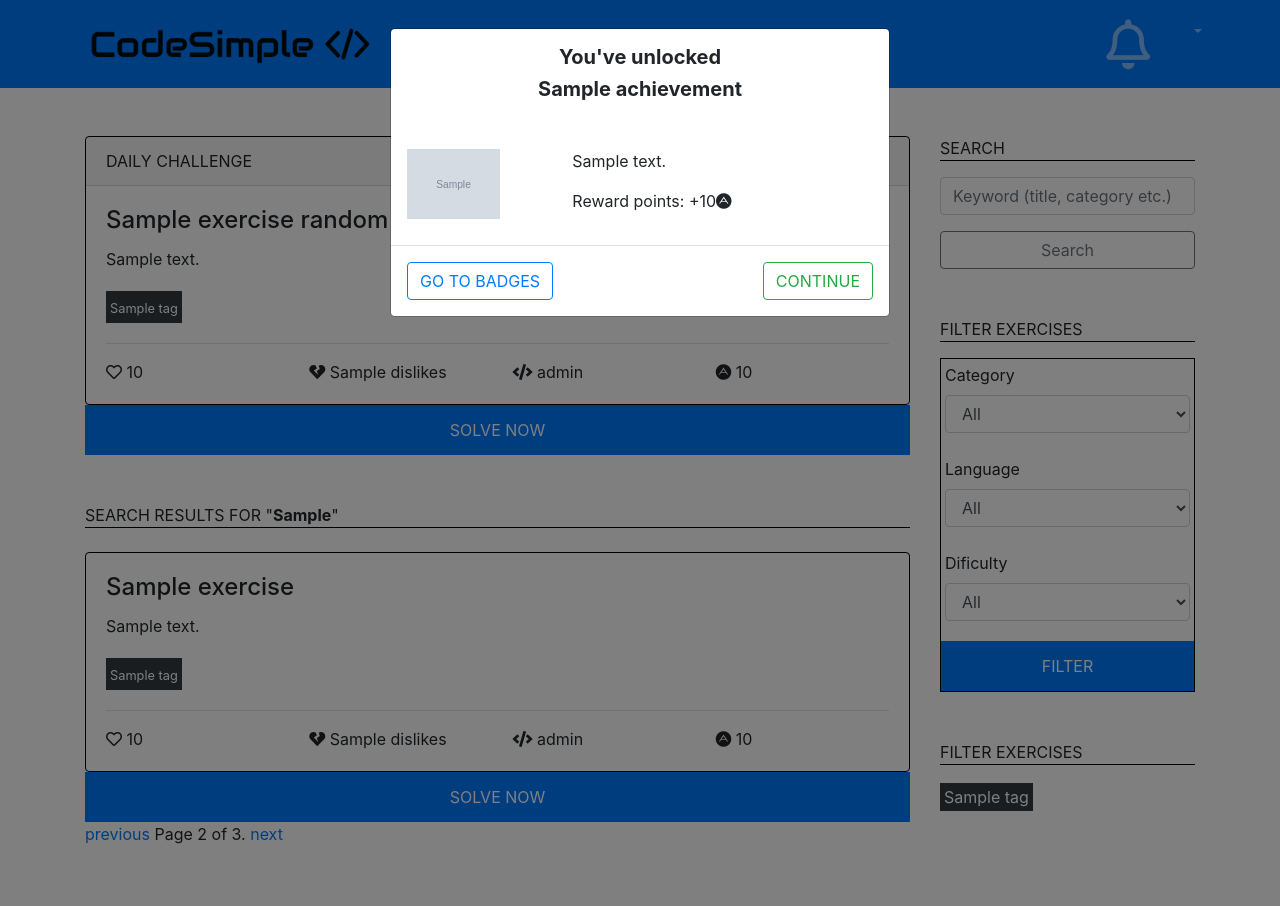
After one commit to mkwiatek770/code-simple, a Django app: template codesimple/templates/exercise/home.html in a window 1280 px wide. The commit adds this page. Run offline with Django 3.2, Linux system fonts and the light colour scheme; the template is opened without the code that fills it: most values are stand-ins (such as "Sample title", 1, 10 or a date in 2020); grey boxes marked "Sample" are stand-in pictures; some libraries are stand-ins or nearby versions.

Commit message:
Added home.html template

```diff
--- /dev/null
+++ b/codesimple/templates/exercise/home.html
@@ -0,0 +1,324 @@
+{% extends 'base.html' %}
+
+    {% load static %}
+    {% block head %}
+        <style>
+            .notification-bell{
+                position: relative;
+            }
+
+            .notification-counter{
+                content: "";
+                width: 20px;
+                height: 20px;
+                line-height: 20px;
+                text-align:center;
+                color: white;
+                position: absolute;
+                top: 10%;
+                right: 10%;
+                border-radius: 50%;
+                background-color: red;
+            }
+
+            #loading{
+                    background: url('{% static 'gif/loading.gif' %}') no-repeat center center;
+                    display: none;
+                    position: fixed;
+                    top: 0;
+                    left: 0;
+                    height: 100%;
+                    width: 100%;
+                    z-index: 9999999;
+            }
+        </style>
+
+    {% endblock %}
+
+    {% block content %}
+
+    {% comment %} Loading div {% endcomment %}
+    <div id="loading"></div>
+
+    {% comment %} Achievements {% endcomment %}
+    {% if achievements %}
+        {% for achievement in achievements %}
+            <div  class="modal">
+                <div class="modal-dialog">
+                    <div class="modal-content">
+                        {% comment %} <div class="modal-header">
+                            <button class="close" data-dismiss="modal">&times;</button>
+                        </div> {% endcomment %}
+                        <div class="modal-body">
+                            <h5 class="text-center font-weight-bold">You've unlocked</h5>
+                            <h5 class="text-center font-weight-bold">{{ achievement.title }}</h5>
+                            <div class="row mt-5">
+                                <div class="col-4">
+                                    <img src="{{ achievement.icon.url }}" style="height: 70px;">
+                                </div>
+                                <div class="col-8">
+                                    <p>{{ achievement.description }}</p>
+                                    <p>Reward points: +{{ achievement.reward_points }}<i class="fab fa-adn"></i></p>
+                                </div>
+                            </div>
+                        </div>
+                        <div class="modal-footer">
+                            <a href="" class="btn btn-outline-primary">GO TO BADGES</a>
+                            <button class="ml-auto btn btn-outline-success" data-dismiss="modal">CONTINUE</button>
+                        </div>
+                    </div>
+                </div>
+            </div>
+        {% endfor %}
+    {% endif %}
+
+    {% comment %} New level modal {% endcomment %}
+    {% if new_level %}
+            <div  class="modal" id="levelModal">
+                <div class="modal-dialog">
+                    <div class="modal-content">
+                        <div class="modal-header">
+                            <h5 class="modal-title">CONGRATULATIONS</h5>
+                            <button class="close" data-dismiss="modal">&times;</button>
+                        </div>
+                        <div class="modal-body">
+                            <h5 class="text-center font-weight-bold">Congratulations - New Level</h5>
+                            <div class="row mt-5">
+                                <div class="col-6">
+                                    <div style="padding: 10%;" id="canvas" style="position: relative;">
+                                        <canvas id="circle" width="100" height="100"></canvas>
+                                    </div>
+                                </div>
+                                <div class="col-6">
+                                    <p>New Level: {{ request.user.level }} {{ request.user.get_level_display }}</p>
+                                    <p class="text-muted">XP: {{ user.experience_pts }}</p>
+                                    <p class="text-muted">{{ user.next_level_in }} more experience points to next level</p>
+
+                                </div>
+                            </div>
+                        </div>
+                        <div class="modal-footer">
+                            <a href="" class="btn btn-outline-primary">GO TO BADGES</a>
+                            <button class="ml-auto btn btn-outline-success" data-dismiss="modal">CONTINUE</button>
+                        </div>
+                    </div>
+                </div>
+            </div>
+    {% endif %}
+
+    <div class="container mt-5">
+        <div class="row">
+            <!-- left section -->
+            <div class="col-xs-12 col-md-9">
+
+                <!-- EXERCISE OF THE DAY -->
+                <div class="row">
+                    <div class="col">
+
+                        <div class="card exercise-card"  style="border: 1px solid black">
+                            <div class="card-header">
+                                DAILY CHALLENGE
+                            </div>
+                            <div class="card-body">
+                                <h4 class="card-title">{{ exercise_random.title }}</h4>
+                                <p class="card-text">{{ exercise_random.short_description }}</p>
+                                <div class="row">
+                                    <div class="col">
+                                        {% for tag in exercise_random.tags.all %}
+                                            <a href="/home?tag={{ tag.slug }}" class="bg-dark text-white p-1 mr-1 my-1 d-inline-block"><small>{{ tag.name }}</small></a>
+                                        {% endfor %}
+                                    </div>
+                                </div>
+                                <hr>
+                                <div class="row">
+                                    <div class="col-md-3 col-4">
+                                    <i class="far fa-heart"></i> {{ exercise_random.likes }}
+                                    </div>
+                                    <div class="col-md-3 col-4">
+                                    <i class="fas fa-heart-broken"></i> {{ exercise_random.dislikes }}
+                                    </div>
+                                    <div class="col-md-3 col-4">
+                                    <i class="fas fa-code"></i> {{ exercise_random.get_level_display }}
+                                    </div>
+                                    <div class="col-md-3 d-none d-md-block">
+                                    <i class="fab fa-adn"></i> {{ exercise_random.experience_points }}
+                                    </div>
+                                </div>
+
+                            </div>
+                        </div>
+                        <a href="">
+                        {% comment %} <a href="{% url 'exercise' slug=exercise_random.slug %}"> {% endcomment %}
+                            <button style="border-radius:0px; height:50px;" class="btn btn-large btn-primary w-100">SOLVE NOW</button>
+                        </a>
+                    </div>
+                </div>
+
+                <p style="border-bottom: 1px solid black" class="mt-5">
+                {% if filter_type %}
+                    SEARCH RESULTS FOR "<span class="font-weight-bold">{{ filter_type }}</span>"
+                {% else %}
+                    EXERCISES
+                {% endif %}
+                </p>
+
+                {% for exercise in exercises %}
+                    <div class="row mt-4">
+                        <div class="col">
+
+                            <div class="card exercise-card"  style="border: 1px solid black">
+                                <div class="card-body">
+                                    <h4 class="card-title">{{ exercise.title }}</h4>
+                                    <p class="card-text">{{ exercise.short_description }}</p>
+                                    <div class="row">
+                                        <div class="col">
+                                            {% for tag in exercise.tags.all %}
+                                                <a href="/home?tag={{ tag.slug }}" class="bg-dark text-white p-1 mr-1 my-1 d-inline-block"><small>{{ tag.name }}</small></a>
+                                            {% endfor %}
+                                        </div>
+                                    </div>
+                                    <hr>
+                                    <div class="row">
+                                        <div class="col-md-3 col-4">
+                                        <i class="far fa-heart"></i> {{ exercise.likes }}
+                                        </div>
+                                        <div class="col-md-3 col-4">
+                                        <i class="fas fa-heart-broken"></i> {{ exercise.dislikes }}
+                                        </div>
+                                        <div class="col-md-3 col-4">
+                                        <i class="fas fa-code"></i> {{ exercise.get_level_display }}
+                                        </div>
+                                        <div class="col-md-3 d-none d-md-block">
+                                        <i class="fab fa-adn"></i> {{ exercise.experience_points }}
+                                        </div>
+                                    </div>
+
+                                </div>
+                            </div>
+                            <a href="">
+                            {% comment %} <a href="{% url 'exercise' slug=exercise.slug %}"> {% endcomment %}
+                                <button style="border-radius:0px; height:50px;" class="btn btn-large btn-primary w-100">SOLVE NOW</button>
+                            </a>
+
+                        </div>
+                    </div>
+                {% endfor %}
+
+
+                <!--  -->
+            </div>
+
+            <hr>
+            <!-- right section -->
+            <div class="col-xs-12 col-md-3">
+                <!-- SEARCH -->
+                <p style="border-bottom: 1px solid black">SEARCH</p>
+                <form method="POST" class="mb-5">
+                    {% csrf_token %}
+                    <div class="form-group">
+                        <input class="form-control" type="text" name="phrase" placeholder="Keyword (title, category etc.)">
+                    </div>
+                    <button class="btn btn-outline-secondary w-100" type="submit" name="search">Search</button>
+                </form>
+
+                <p style="border-bottom: 1px solid black" class="mt-5">FILTER EXERCISES</p>
+                <form method="POST" class="mb-5" style="border: 1px solid black;">
+                    {% csrf_token %}
+                    <div class="form-group p-1">
+                        <label>Category</label>
+                        <select class="form-control" name="tag">
+                            <option value="all">All</option>
+                            {% for tag in tags %}
+                                <option value="{{ tag.pk }}">{{ tag.name }}</option>
+                            {% endfor %}
+                        </select>
+                    </div>
+                    <div class="form-group p-1">
+                        <label>Language</label>
+                        <select class="form-control" name="language">
+                            <option value="all">All</option>
+                            <option value="Python">Python</option>
+                            <option value="Javascript">Javascript</option>
+                        </select>
+                    </div>
+                    <div class="form-group p-1">
+                        <label>Dificulty</label>
+                        <select class="form-control" name="level">
+                                <option value="all">All</option>
+                            {% for level in levels %}
+                                <option value="{{ level.0 }}">{{ level.1 }}</option>
+                            {% endfor %}
+                        </select>
+                    </div>
+                    <button style="border-radius:0px; height:50px;" class="btn btn-large btn-primary w-100" type="submit" name="filter">FILTER</button>
+                </form>
+
+
+                <p style="border-bottom: 1px solid black" class="mt-5">FILTER EXERCISES</p>
+
+                    {% for tag in tags %}
+                        <div class="d-inline-block py-1"><a href="/home?tag={{ tag.slug }}" class="bg-dark text-white p-1 mr-1 my-1">{{ tag.name }}</a></div>
+                    {% endfor %}
+            </div>
+
+        </div>
+
+
+        <div class="pagination">
+            <span class="page-links">
+                    <a href="/?page=1">previous</a>
+                <span class="page-current">
+                    Page 2 of 3.
+                </span>
+                    <a href="/?page=3">next</a>
+            </span>
+        </div>
+
+    </div>
+
+    {% endblock %}
+
+
+    {% block script %}
+        <script>
+            $(".modal").modal("show");
+
+            function hideLoader() {
+                $('#loading').hide();
+            }
+
+            function redirectToExercise(location){
+                setTimeout(function(){
+                window.location.replace(location)
+                }, 1000)
+
+            }
+
+
+            var exercise_cards = $(".exercise-card");
+            var exercise_cards_links = exercise_cards.next();
+            var loading = $("#loading");
+
+            exercise_cards_links.on("click", function(event){
+                event.preventDefault();
+
+                $("#loading").show();
+                setTimeout(hideLoader, 20 * 1000);
+
+                var location = $(this).attr("href");
+                console.log(location);
+
+                var callback = function(){
+                    redirectToExercise(location);
+                }
+
+                $.ajax({
+                    url: location,
+                    type: "GET"
+                }).done(
+                    callback
+                );
+            })
+
+        </script>
+    {% endblock %}
--- a/codesimple/templates/exercise/index.html
+++ b/codesimple/templates/exercise/index.html
@@ -1,3 +1,5 @@
+{% extends 'base_landing.html' %}
+
 {% block title %}
     CodeSimple - Learn Programming
 {% endblock %}
```
